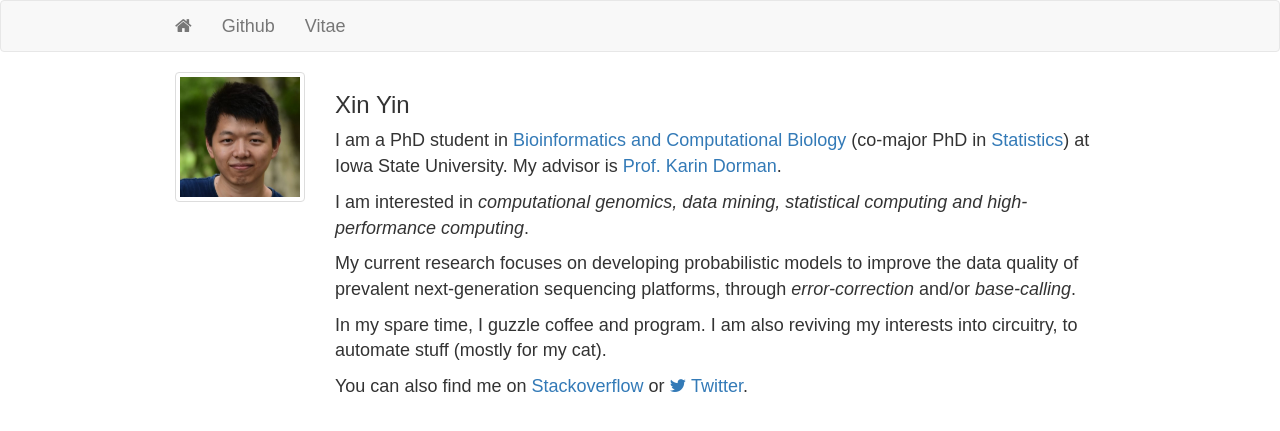
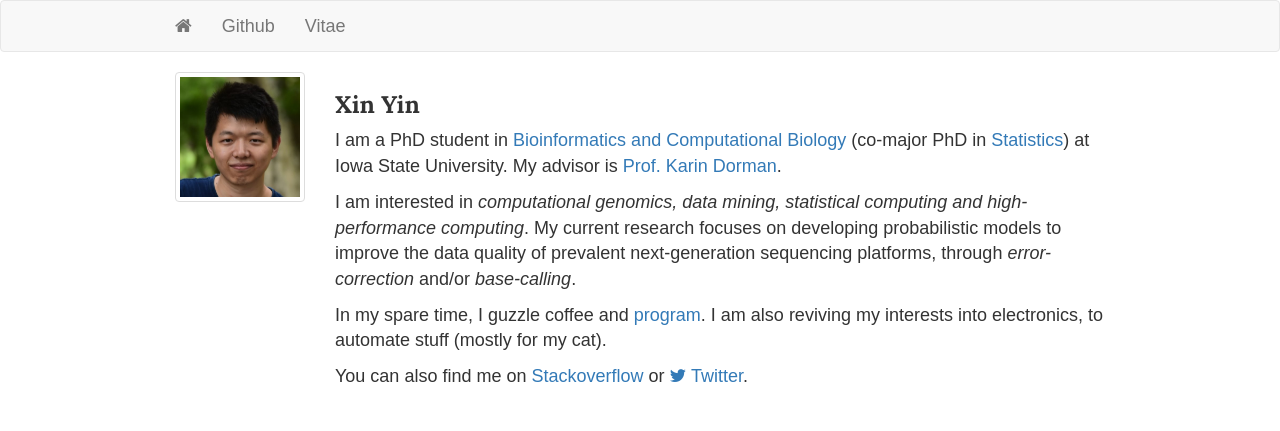
Before and after one commit to xydrolase/xydrolase.github.io, a Jekyll site: the page built from index.html, in a window 1280 px wide. Shown: the top 431 px of the page. Built offline with Jekyll 4.4.1, drawn with Linux system fonts in a browser that asks for light colours; nearby versions of some CDN libraries.

Commit message:
More styling and text changes.

```diff
--- a/_layouts/base.html
+++ b/_layouts/base.html
@@ -14,7 +14,7 @@
         <link href="https://maxcdn.bootstrapcdn.com/bootstrap/3.3.5/css/bootstrap.min.css" rel="stylesheet" integrity="sha256-MfvZlkHCEqatNoGiOXveE8FIwMzZg4W85qfrfIFBfYc= sha512-dTfge/zgoMYpP7QbHy4gWMEGsbsdZeCXz7irItjcC3sPUFtf0kuFbDz/ixG7ArTxmDjLXDmezHubeNikyKGVyQ==" crossorigin="anonymous">
         <link rel="stylesheet" href="https://maxcdn.bootstrapcdn.com/font-awesome/4.4.0/css/font-awesome.min.css">
         <link rel="stylesheet" href="{{ site.baseurl }}static/css/main.css">
-
+        <link href='https://fonts.googleapis.com/css?family=Lora:700' rel='stylesheet' type='text/css'>
     </head>
     <body>
         <div id="wrapper">
--- a/index.html
+++ b/index.html
@@ -11,13 +11,11 @@ layout: home
     </p>
     <p>
     I am interested in <em>computational genomics, data mining, statistical computing and high-performance computing</em>.
-    </p>
-    <p>
     My current research focuses on developing probabilistic models to improve the data quality of prevalent next-generation sequencing platforms, through <em>error-correction</em> and/or <em>base-calling</em>.
     </p>
     <p>
-    In my spare time, I guzzle coffee and program.
-    I am also reviving my interests into circuitry, to automate stuff (mostly for my cat).
+    In my spare time, I guzzle coffee and <a href="https://github.com/xydrolase">program</a>.
+    I am also reviving my interests into electronics, to automate stuff (mostly for my cat).
     </p>
     <p>
     You can also find me on <a href="http://stackoverflow.com/users/694998/xin-yin">Stackoverflow</a>
--- a/static/css/main.css
+++ b/static/css/main.css
@@ -6,6 +6,11 @@ body {
     background-color: #fff;
     font-size: 18px;
     font-family: sans-serif;
+}
+
+h1, h2, h3 {
+    font-family: 'Lora', serif;
+    font-weight: 700;
 }
 
 #wrapper {
```
